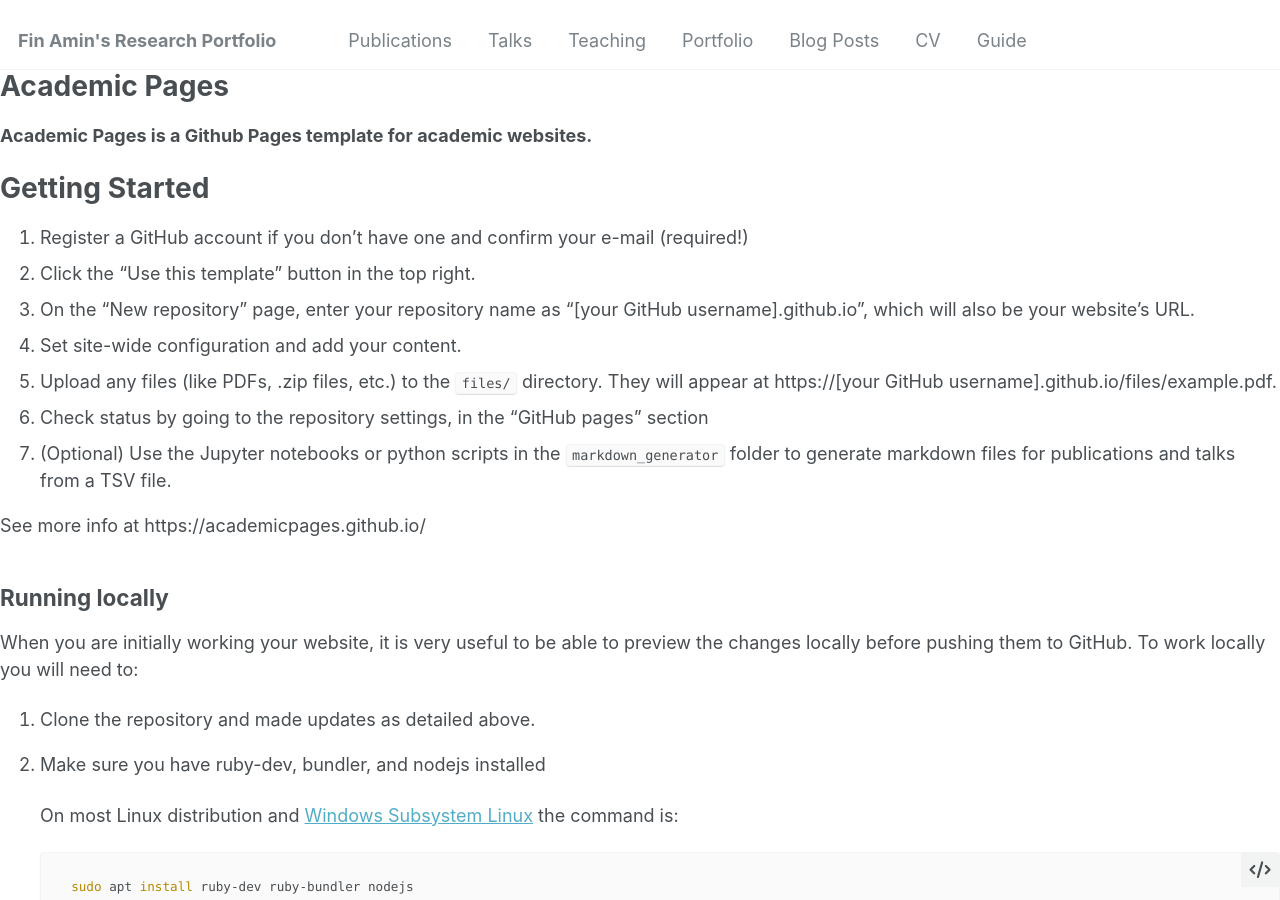
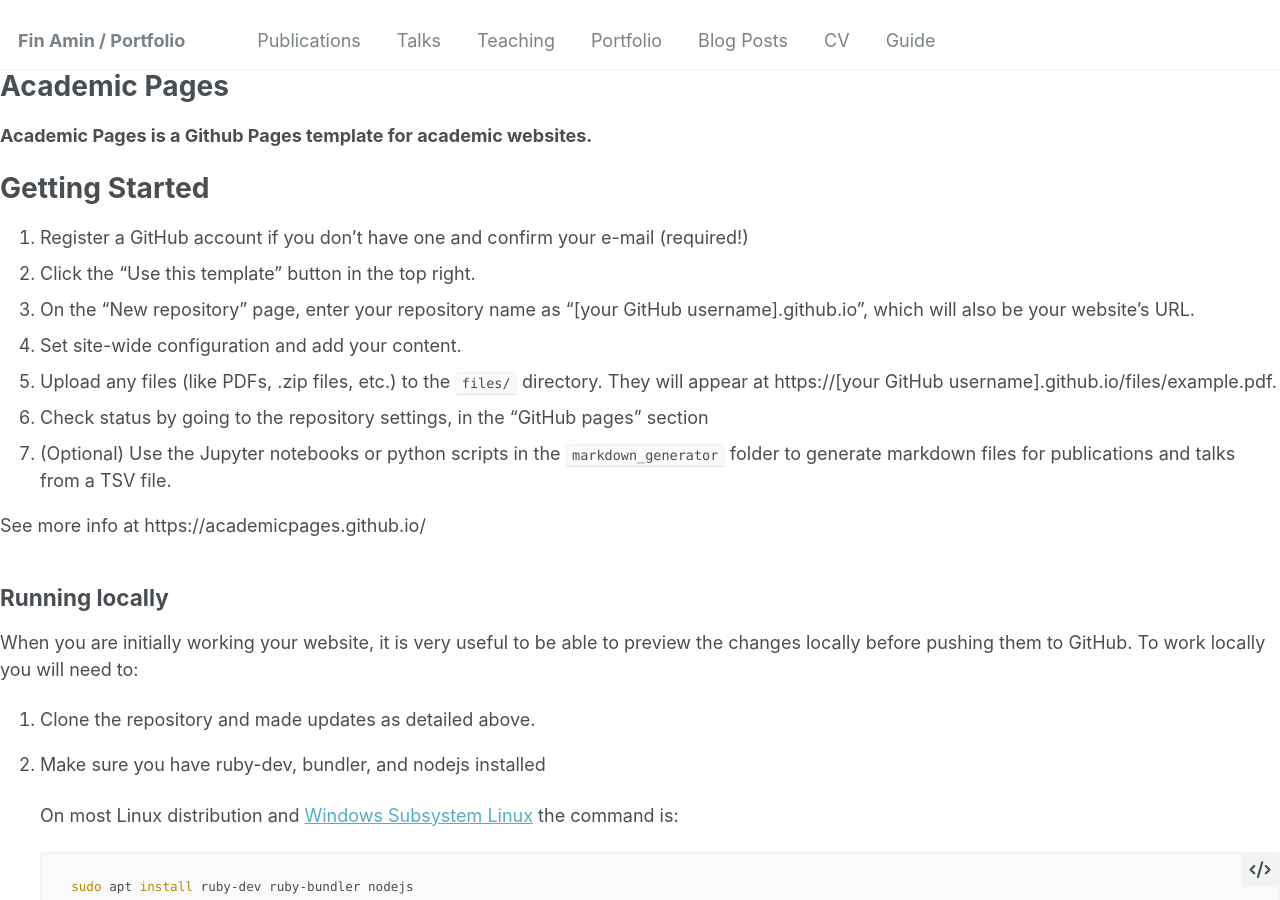
Before and after one commit to FinAminToastCrunch/FinAminToastCrunch.github.io, a Jekyll site: the page built from README.md, in a window 1280 px wide and 900 px high. Built offline with Jekyll 4.4.1, drawn with Linux system fonts in a browser that asks for light colours; our own code applies the rules of GitHub Pages for plain Markdown files; some of the changed lines change nothing that is shown.

Commit message:
Update _config.yml

```diff
--- a/_config.yml
+++ b/_config.yml
@@ -1,41 +1,88 @@
+# Welcome to Jekyll!
+#
+# This config file is meant for settings that affect your entire site.
+
 # Basic Site Settings
 locale                   : "en-US"
-title                    : "Fin Amin's Research Portfolio"
+title                    : "Fin Amin / Portfolio"
 title_separator          : "-"
 name                     : &name "Fin Amin"
-description              : &description "PhD candidate in Electrical Engineering at NCSU, focusing on AI, RL in EDA, and neural network calibration."
-url                      : "https://FinAmin.github.io"
+description              : &description "PhD candidate in Electrical Engineering specializing in AI, neural networks, and machine learning for EDA and medical applications."
+url                      : https://finamintoastcrunch.github.io # Update this to your GitHub Pages URL
 baseurl                  : ""
-repository               : "FinAmin/FinAmin.github.io"
+repository               : "FinAminToastCrunch/FinAminToastCrunch.github.io"
 
-# Author Details
+# Site Author
 author:
-  avatar                 : "profile.png"
-  name                   : "Fin Amin"
-  bio                    : "Graduate Research Scientist at MIT Lincoln Laboratory and PhD Candidate at NCSU, specializing in AI, RL, and neural network calibration."
-  location               : "Raleigh, NC"
-  employer               : "MIT Lincoln Laboratory"
-  uri                    : "https://FinAmin.github.io"
-  email                  : "samin2@ncsu.edu"
+  avatar           : "profile.png"
+  name             : "Fin Amin"
+  bio              : "Graduate Research Scientist at MIT Lincoln Laboratory and PhD student in Electrical Engineering at NC State University."
+  location         : "USA"
+  employer         : "MIT Lincoln Laboratory"
+  uri              : https://finamintoastcrunch.github.io
+  email            : "samin2@ncsu.edu"
 
-  # Academic and Social Links
-  googlescholar          : "https://scholar.google.com/citations?user=yJv_j1AAAAAJ&hl=en"
-  github                 : "FinAminToastCrunch"
-  linkedin               : "your-linkedin-username"  # Update this with your actual LinkedIn username if you want it linked
+  # Academic websites
+  arxiv            :
+  googlescholar    : "https://scholar.google.com/citations?user=yJv_j1AAAAAJ&hl=en"
+  orcid            : "http://orcid.org/0000-0003-1212-4951"
+  pubmed           :
 
-# SEO Related (if you have these verifications, you can fill them in)
+  # Repositories and software development
+  github           : "FinAminToastCrunch"
+
+  # Social media
+  linkedin         : "your-linkedin-username"
+  twitter          : "your-twitter-username"
+
+# Publication Category
+publication_category:
+  books:
+    title: 'Books'
+  manuscripts:
+    title: 'Journal Articles'
+  conferences:
+    title: 'Conference Papers'
+
+# SEO Related
 google_site_verification :
 bing_site_verification   :
 alexa_site_verification  :
 yandex_site_verification :
 
-# Analytics (if you use Google Analytics, enter your tracking ID here)
+# Analytics
 analytics:
-  provider               : "google"
+  provider               : "google" # Update this with your choice of analytics, if needed
   google:
-    tracking_id          : "UA-XXXXXXXXX-X"
+    tracking_id          : # Your Google Analytics tracking ID
 
-# Plugins (if you use additional plugins, list them here)
+# Markdown Processing
+kramdown:
+  input: GFM
+  hard_wrap: false
+  auto_ids: true
+  footnote_nr: 1
+  entity_output: as_char
+  toc_levels: 1..6
+  smart_quotes: lsquo,rsquo,ldquo,rdquo
+  enable_coderay: false
+
+# Collections
+collections:
+  teaching:
+    output: true
+    permalink: /:collection/:path/
+  publications:
+    output: true
+    permalink: /:collection/:path/
+  portfolio:
+    output: true
+    permalink: /:collection/:path/
+  talks:
+    output: true
+    permalink: /:collection/:path/
+
+# Plugins
 plugins:
   - jekyll-feed
   - jekyll-gist
```
